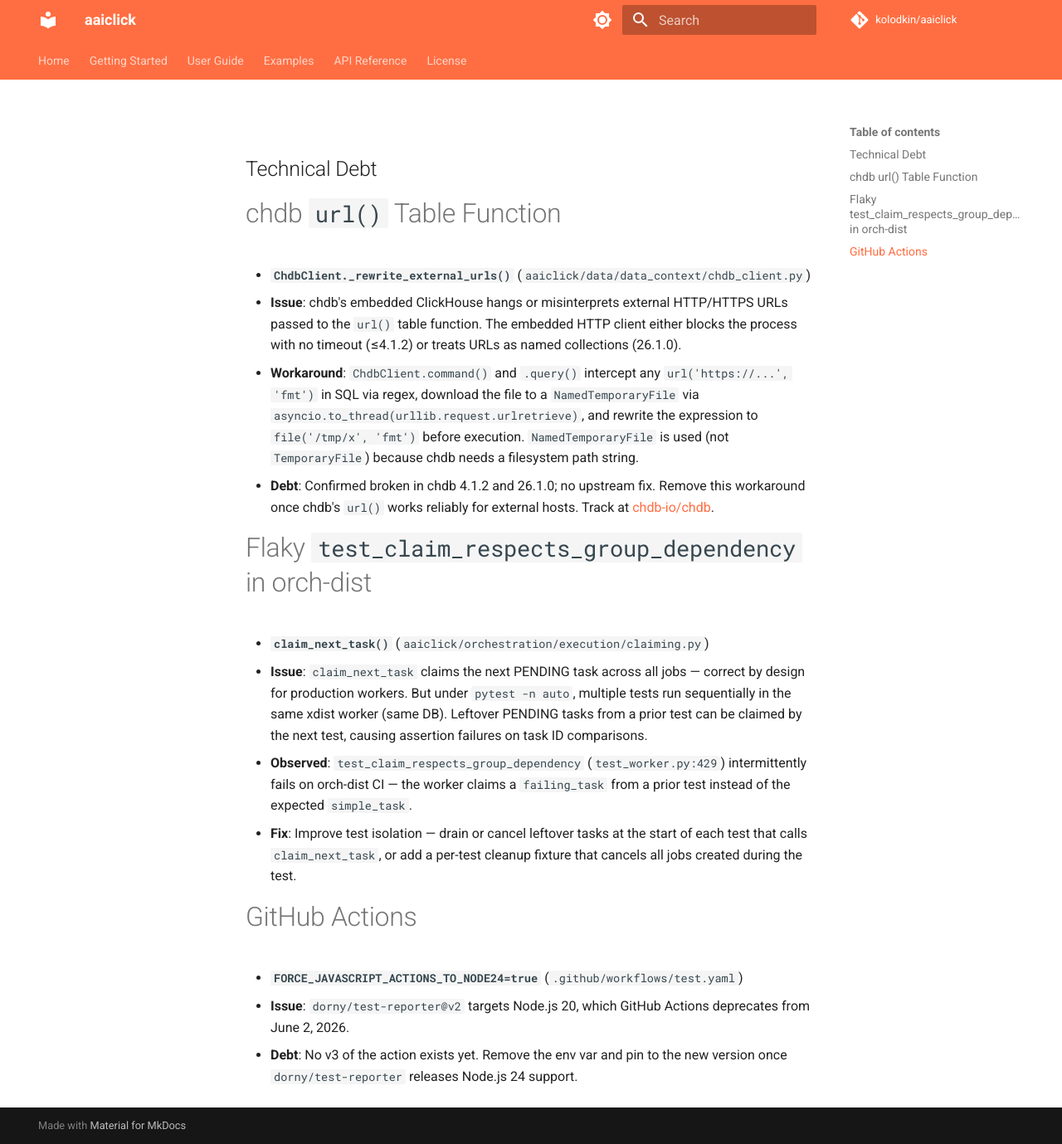
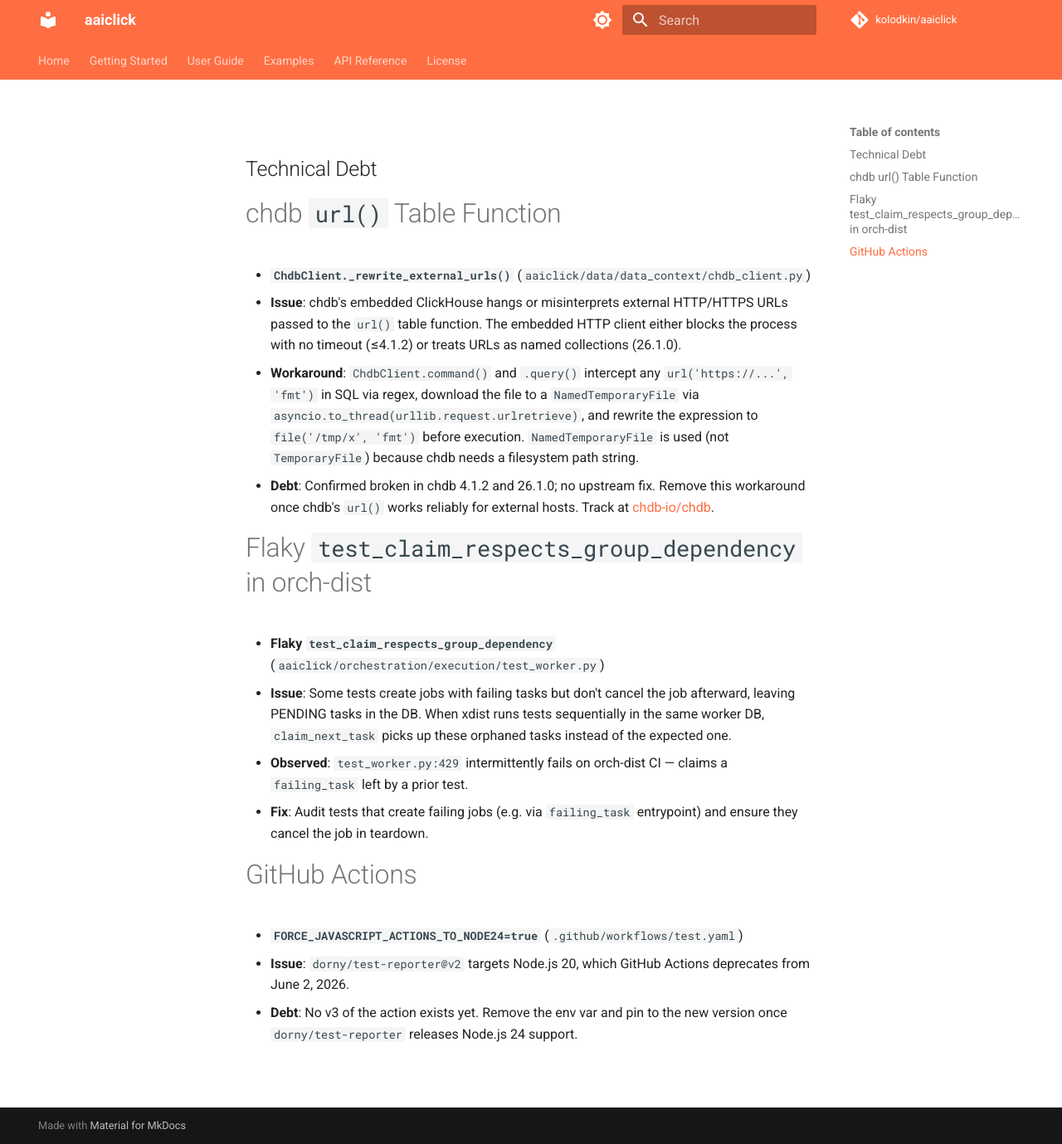
Before and after one commit to kolodkin/aaiclick, an MkDocs documentation site: the page built from docs/technical_debt.md, in a window 1280 px wide and 1379 px high. Shown: the whole window at 83% size. Built offline with MkDocs 1.6.1 and Material for MkDocs 9.7.7, drawn with Linux system fonts in a browser that asks for light colours; comment, search, counter and statistics services are not loaded.

Commit message:
cleanup: narrow flaky test debt to failing jobs without teardown

```diff
--- a/docs/technical_debt.md
+++ b/docs/technical_debt.md
@@ -10,10 +10,10 @@ Technical Debt
 
 # Flaky `test_claim_respects_group_dependency` in orch-dist
 
-- **`claim_next_task()`** (`aaiclick/orchestration/execution/claiming.py`)
-  - **Issue**: `claim_next_task` claims the next PENDING task across all jobs — correct by design for production workers. But under `pytest -n auto`, multiple tests run sequentially in the same xdist worker (same DB). Leftover PENDING tasks from a prior test can be claimed by the next test, causing assertion failures on task ID comparisons.
-  - **Observed**: `test_claim_respects_group_dependency` (`test_worker.py:429`) intermittently fails on orch-dist CI — the worker claims a `failing_task` from a prior test instead of the expected `simple_task`.
-  - **Fix**: Improve test isolation — drain or cancel leftover tasks at the start of each test that calls `claim_next_task`, or add a per-test cleanup fixture that cancels all jobs created during the test.
+- **Flaky `test_claim_respects_group_dependency`** (`aaiclick/orchestration/execution/test_worker.py`)
+  - **Issue**: Some tests create jobs with failing tasks but don't cancel the job afterward, leaving PENDING tasks in the DB. When xdist runs tests sequentially in the same worker DB, `claim_next_task` picks up these orphaned tasks instead of the expected one.
+  - **Observed**: `test_worker.py:429` intermittently fails on orch-dist CI — claims a `failing_task` left by a prior test.
+  - **Fix**: Audit tests that create failing jobs (e.g. via `failing_task` entrypoint) and ensure they cancel the job in teardown.
 
 # GitHub Actions
 
```
